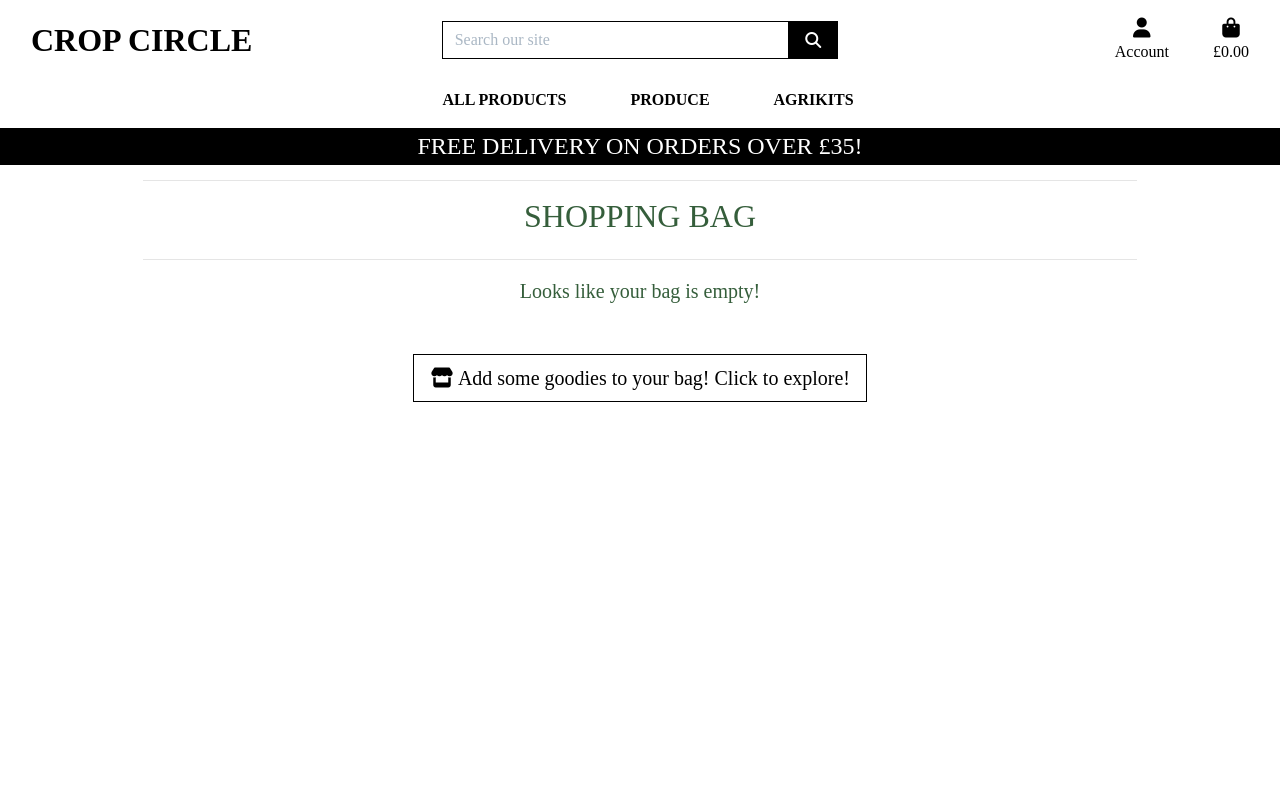
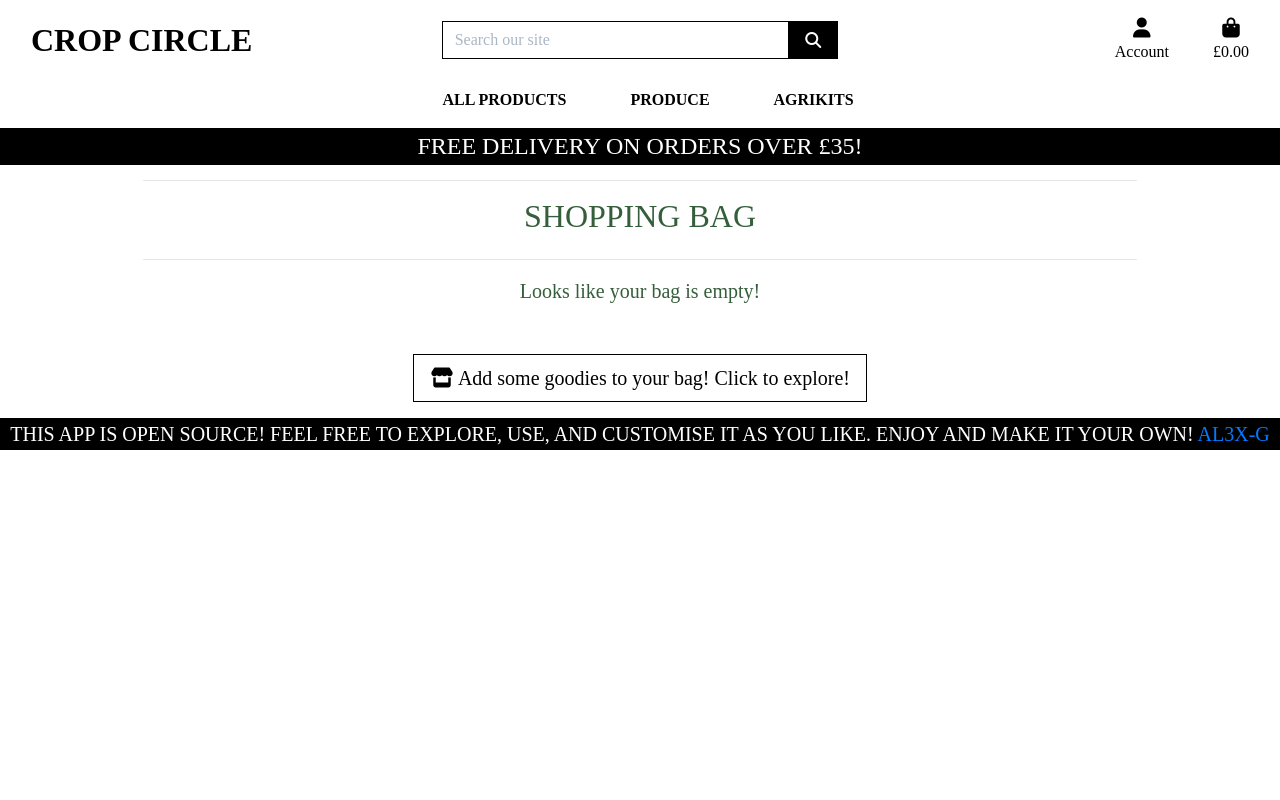
Before and after one commit to Al3x-G/Crop_Circle, a Django app: page /bag/ in a window 1280 px wide. Run offline with Django 3.2, Linux system fonts and the light colour scheme; parts of the project's set-up code (start-up, migrations or seed data) failed here and were passed over; some libraries are stand-ins or nearby versions; some web fonts are replaced.

Commit message:
Add footer to base template, generic contents so can be used throughout site

```diff
--- a/templates/base.html
+++ b/templates/base.html
@@ -148,6 +148,16 @@
     {% block content %}
     {% endblock %}
 
+    <footer class="page-footer mt-3">
+      <div class="row text-center">
+        <div class="col bg-black text-white">
+            <h5 class="logo-font my-1">
+              This app is open source! Feel free to explore, use, and customise it as you like. Enjoy and make it your own!
+              <a class="black-text right" href="https://github.com/Al3x-G" target="_blank">Al3x-G</a>
+            </h5>
+        </div>
+      </div>
+    </footer>
     <!-- Displays all Bootstrap toast notifications on the page when the script runs. -->
 
     {% block postloadjs %}
```
